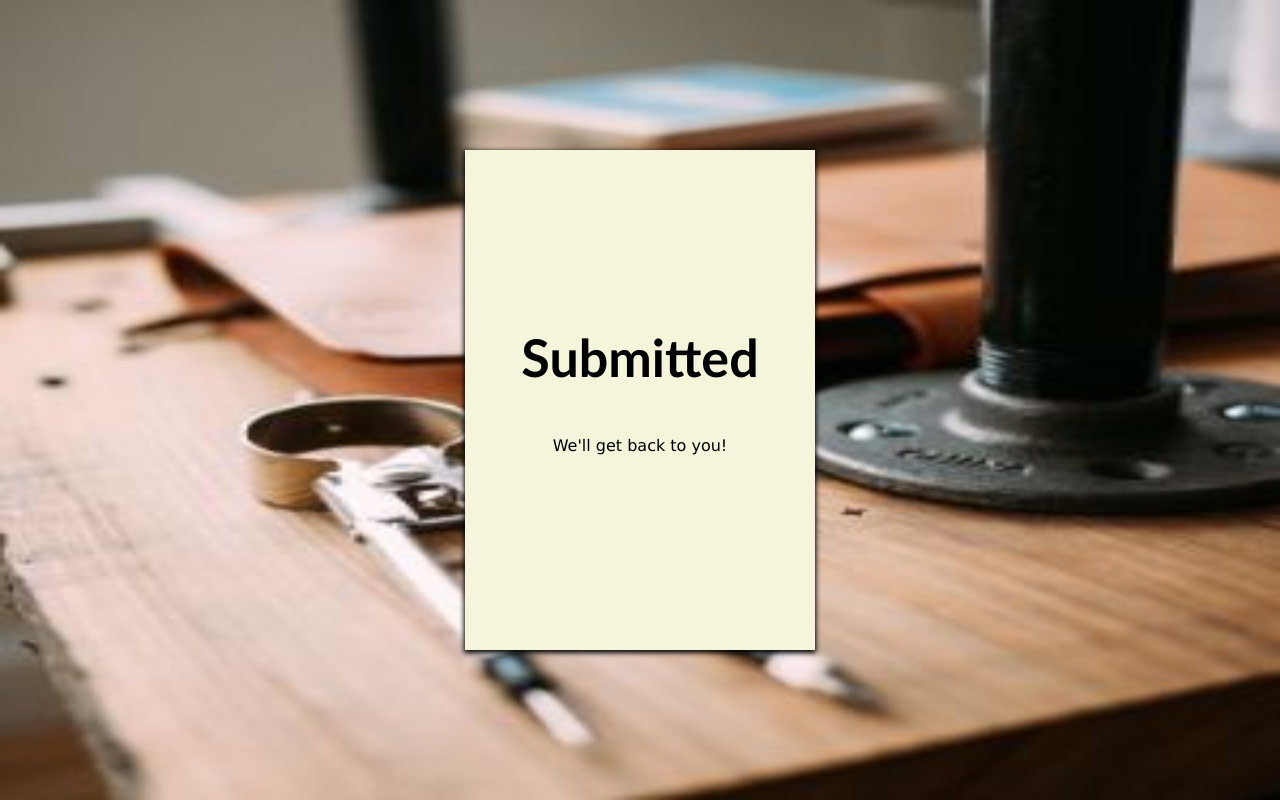
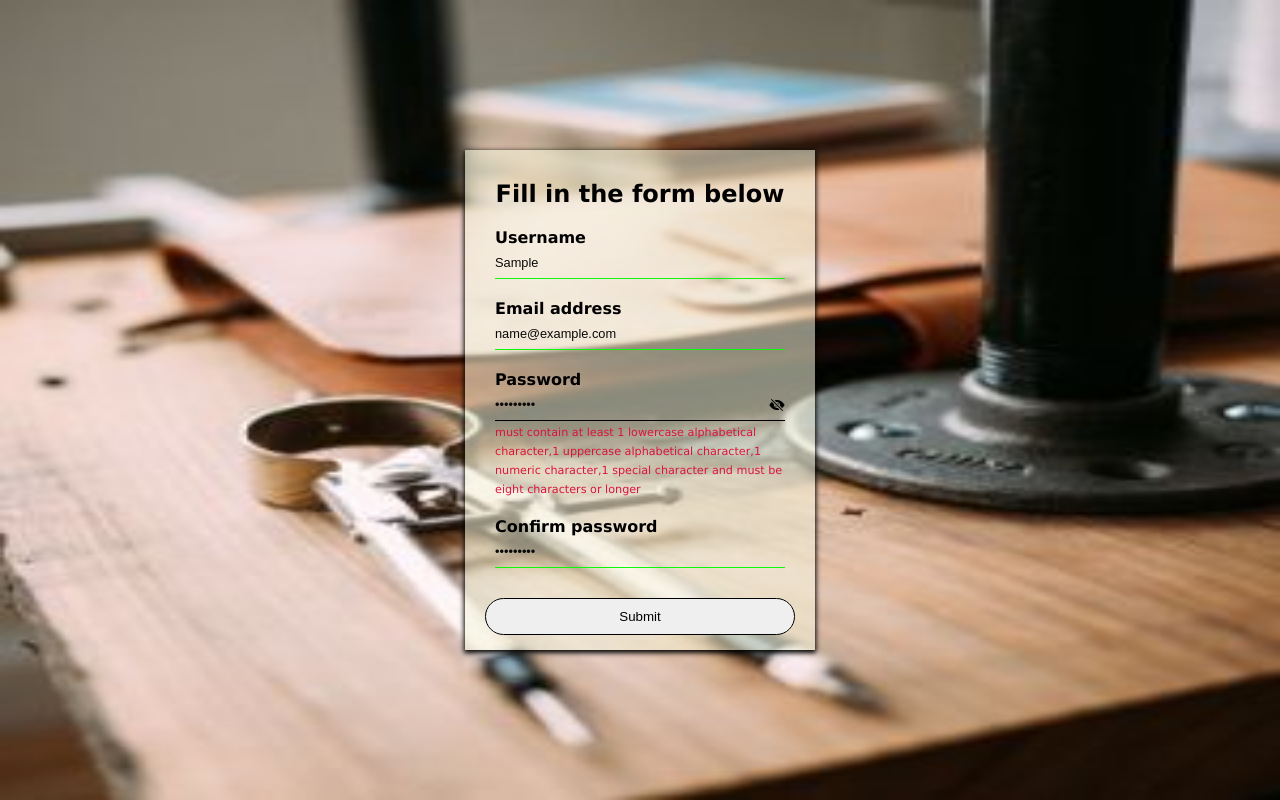
Before and after one commit to JoyObaidu/Form-Validation-, a plain HTML site: page index.html in a window 1280 px wide. Both pictures are taken after typing "Sample", "name@example.com", "Sample123", "Sample123" into the empty fields and a click on the button "Submit". Drawn offline with nearby package versions, Linux system fonts and the light colour scheme.

Commit message:
modified Javascript

```diff
--- a/script.js
+++ b/script.js
@@ -31,12 +31,11 @@ const validatePassword = (password) => {
 form.addEventListener('submit', (e) => {
      e.preventDefault();
      checkInput();
-     if (checkInput) {
-       setTimeout(() => {
-        modal.style.display = "flex";
-       }, 1000);
+     if (checkInput()) {
+        modal.style.display = "none";
      }
 });
+
 
 const setError = (input, message) => {
     const formControl = input.parentElement;
@@ -93,7 +92,7 @@ const checkInput = () => {
     if (passwordValue === '') {
         setError(password, 'Please enter your password');
     }
-    else if (passwordValue.match(validatePassword)) {
+    else if (!passwordValue.match(validatePassword)) {
         setError(password, 'must contain at least 1 lowercase alphabetical character,1 uppercase alphabetical character,1 numeric character,1 special character and must be eight characters or longer')
     }
     else {
--- a/style.css
+++ b/style.css
@@ -27,6 +27,8 @@ form{
     font-weight: 900;
     font-size: 1rem;
     background-color: hsla(60, 56%, 91%, 0.559);
+    overflow-x: hidden;
+    overflow-y: scroll;
 }
 label{
     display: block;
```
Also changed, not shown: index.html (+1 -1 lines), 1 other file.
